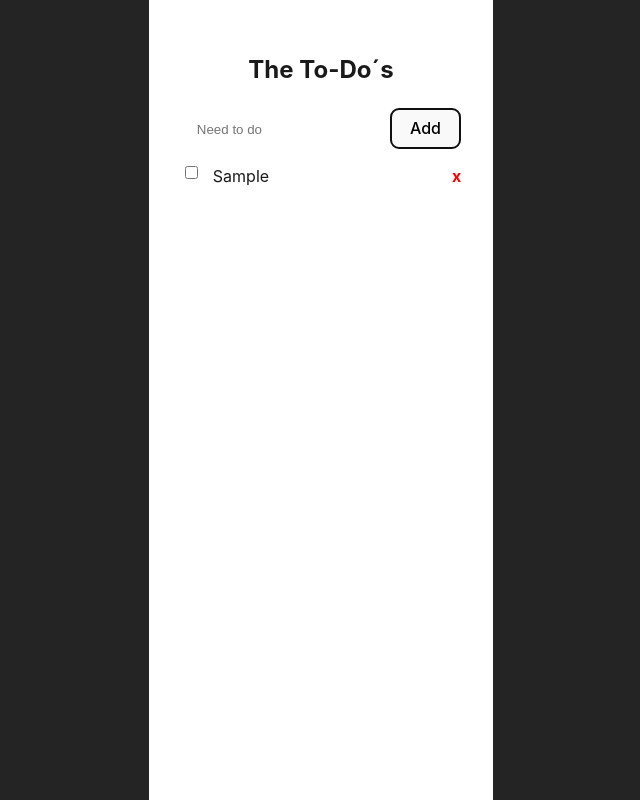
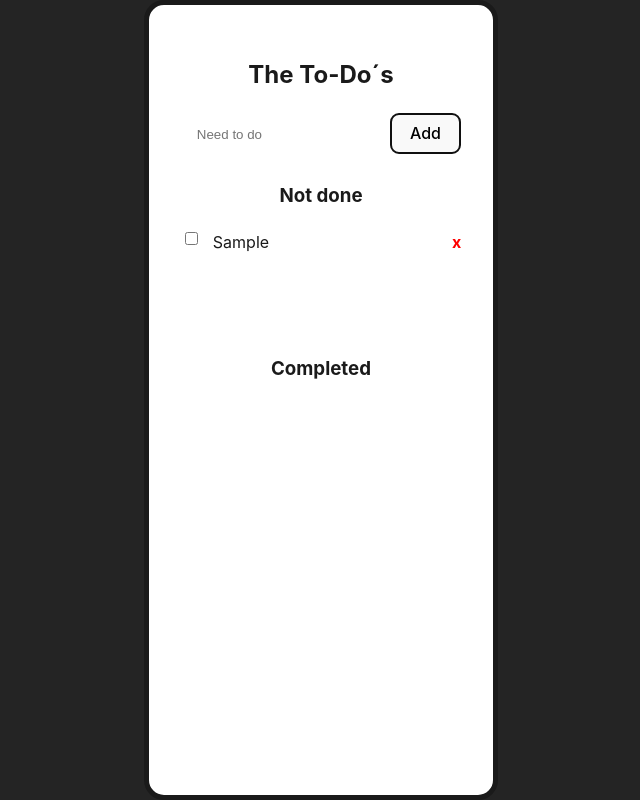
Before and after one commit to mjhaddis/The-todos, a website built with Vite: page index.html in a window 1280 px wide. Both pictures are taken after typing "Sample" into the empty fields and a click on the button "Add". Shown: the whole page, without its empty margins (319-959 px from the left). Built offline with nearby package versions, Linux system fonts and the light colour scheme.

Commit message:
Changed var names and fixed functionality

```diff
--- a/index.html
+++ b/index.html
@@ -10,12 +10,13 @@
     <div id="container">
 
         <h2>The To-Do´s</h2>
+        <input id="todoInput" type="text" placeholder="Need to do"><button id="inputBtn">Add</button>
 
+        <h3>Not done</h3>
+        <ul id="notDone"></ul>
 
-         <input id="todoInput" type="text" placeholder="Need to do"><button id="inputBtn">Add</button>
-
-
-        <ul id="notDone"></ul>
+        <h3 id="completed">Completed</h3>
+        <ul id="done"></ul>
 
     </div>
 
--- a/src/main.js
+++ b/src/main.js
@@ -2,16 +2,15 @@ import './style.css'
 
 import { Todo } from './models/models';
 
-let notDoneArrayList = []
+let todoArrayList = []
 
-let doneArrayList = []
-
+const notDoneList = document.getElementById("notDone");
+const doneList = document.getElementById("done");
 
 function addTodo() {
 
     const addBtn = document.getElementById("inputBtn");
     const textInput = document.getElementById("todoInput");
-    const notDoneList = document.getElementById("notDone");
 
     addBtn.addEventListener("click", () => {
 
@@ -20,29 +19,10 @@ function addTodo() {
         if (todoText) {
 
             const newTodo = new Todo(Date.now(), todoText);
-            notDoneArrayList.push(newTodo);
+            todoArrayList.push(newTodo);
 
-            const notDoneListItem = document.createElement("li");
-            notDoneListItem.id = newTodo.id;
-
-            const doneCheckbox = document.createElement("input");
-            doneCheckbox.setAttribute("type", "checkbox");
-
-            const todoTextNode = document.createTextNode(newTodo.text);
-
-            const deleteTodo = document.createElement("span");
-            deleteTodo.innerHTML = "x";
-
-            deleteTodo.addEventListener("click", () => {
-                //Ta bort från DOM
-                notDoneListItem.remove();
-            })
-
-            notDoneListItem.appendChild(doneCheckbox);
-            notDoneListItem.appendChild(todoTextNode);
-            notDoneListItem.appendChild(deleteTodo)
-
-            notDoneList.appendChild(notDoneListItem);
+            const listItem = createTodoElement(newTodo);
+            notDoneList.appendChild(listItem);
 
             textInput.value = "";
 
@@ -54,11 +34,45 @@ function addTodo() {
 
 }
 
-function doneTodo() {
+function createTodoElement(todo) {
+    const listItem = document.createElement("li");
+    listItem.id = todo.id;
 
+    const doneCheckbox = document.createElement("input");
+    doneCheckbox.setAttribute("type", "checkbox");
+    doneCheckbox.checked = todo.done;
 
+    doneCheckbox.addEventListener("change", () => {
+        todo.done = doneCheckbox.checked;
+        moveTodoElement(listItem, todo.done);
+    })
+
+    const todoTextNode = document.createTextNode(todo.text);
+
+    const deleteTodo = document.createElement("span");
+    deleteTodo.innerHTML = "x";
+
+    deleteTodo.addEventListener("click", () => {
+        //Ta bort från DOM
+        listItem.remove();
+        todoArrayList = todoArrayList.filter(t => t.id !== todo.id);
+    })
+
+    listItem.appendChild(doneCheckbox);
+    listItem.appendChild(todoTextNode);
+    listItem.appendChild(deleteTodo)
+
+    return listItem;
+}
+
+function moveTodoElement(element, isDone) {
+    if(isDone) {
+        doneList.appendChild(element);
+    } else {
+        notDoneList.appendChild(element);
+    }
 }
 
 addTodo();
 
-console.log(notDoneArrayList);
+console.log(todoArrayList);
--- a/src/style.css
+++ b/src/style.css
@@ -34,6 +34,10 @@ body {
 h1 {
   font-size: 3.2em;
   line-height: 1.1;
+}
+
+#completed {
+  margin-top: 100px;
 }
 
 ul {
@@ -75,6 +79,8 @@ span:hover {
   text-align: center;
   color:#1a1a1a;
   background-color:#ffffff;
+  border:solid 5px #1a1a1a;
+  border-radius: 20px;
 }
 
 .logo {
```
